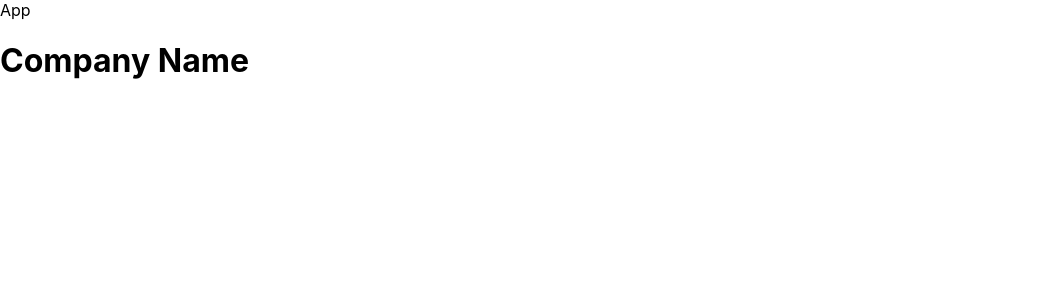
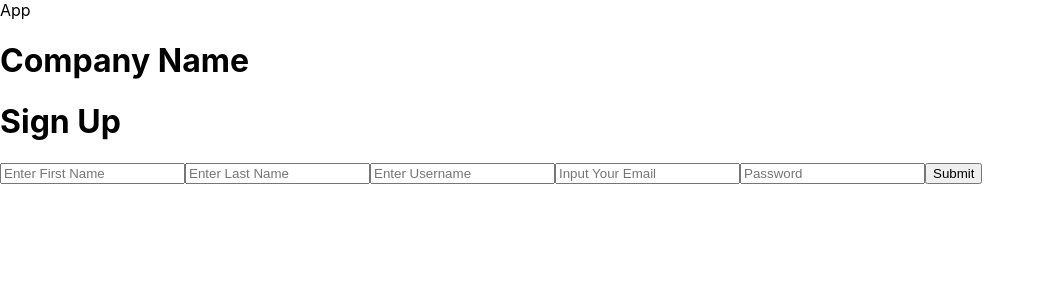
Before and after one commit to NellyNel520/GA_Hackathon-Digital_Equity, a React (Create React App) app in the folder client/: page / in a window 1280 px wide. Shown: the top 300 px of the page, without its empty margins (0-1045 px from the left). Built offline with nearby package versions, Linux system fonts and the light colour scheme.

Commit message:
added a rough form

```diff
--- a/client/src/App.js
+++ b/client/src/App.js
@@ -1,4 +1,5 @@
 import Header from './Components/Header';
+import { SignUp } from './Components/SignupForm';
 import './index.css';
 
 function App() {
@@ -6,6 +7,7 @@ function App() {
     <div className="App">
       App
       <Header/>
+      <SignUp/>
     </div>
   );
 }
--- /dev/null
+++ b/client/src/Components/SignupForm.js
@@ -0,0 +1,45 @@
+export const SignUp = () => {
+    return (
+      <div>
+        <h1>Sign Up</h1>
+        <form >
+        <input
+            id='firstname'
+            type='text'
+            name='fistname'
+            placeholder="Enter First Name"
+          />
+        <input
+            id='lastname'
+            type='text'
+            name="lastname"
+            placeholder="Enter Last Name"
+            required
+          />
+          <input
+            id='username'
+            type='text'
+            name="username"
+            placeholder="Enter Username"
+            required
+          />
+          <input
+            id='email'
+            type='text'
+            name="email"
+            placeholder="Input Your Email"
+            required
+          />
+         <input
+            id='password'
+            type='password'
+            name="password"
+            placeholder="Password"
+            required
+          />
+
+          <button type="submit">Submit</button>
+        </form>
+      </div>
+    )
+  }
```
